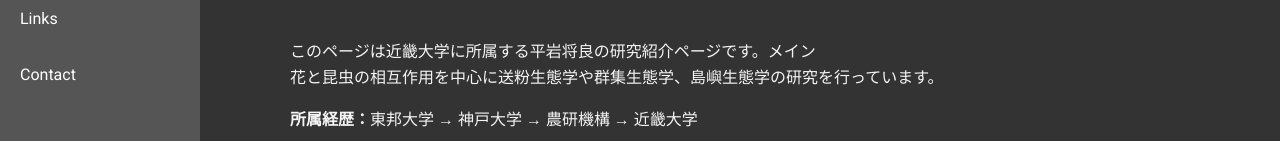
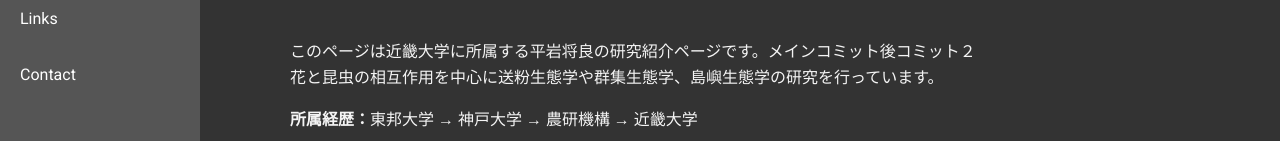
Before and after one commit to mkhiraiwa/mkhiraiwa.github.io, a plain HTML site: page index.html in a window 1280 px wide. Shown: the part 307-448 px from the top of the page. Drawn offline with Linux system fonts and the light colour scheme.

Commit message:
コミット２

```diff
--- a/index.html
+++ b/index.html
@@ -230,7 +230,7 @@
         </div>
 
         <div class="intro-section">
-            <p>このページは近畿大学に所属する平岩将良の研究紹介ページです。メイン<br>
+            <p>このページは近畿大学に所属する平岩将良の研究紹介ページです。メインコミット後コミット２<br>
             花と昆虫の相互作用を中心に送粉生態学や群集生態学、島嶼生態学の研究を行っています。</p>
             <p><strong>所属経歴：</strong>東邦大学 → 神戸大学 → 農研機構 → 近畿大学</p>
         </div>
```
